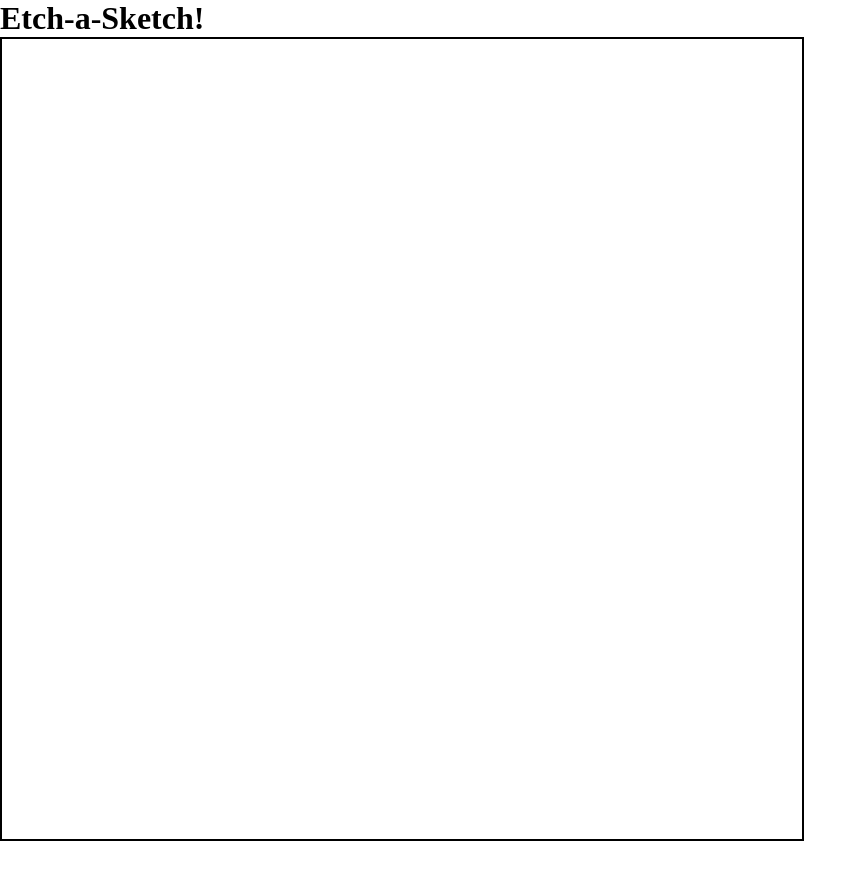
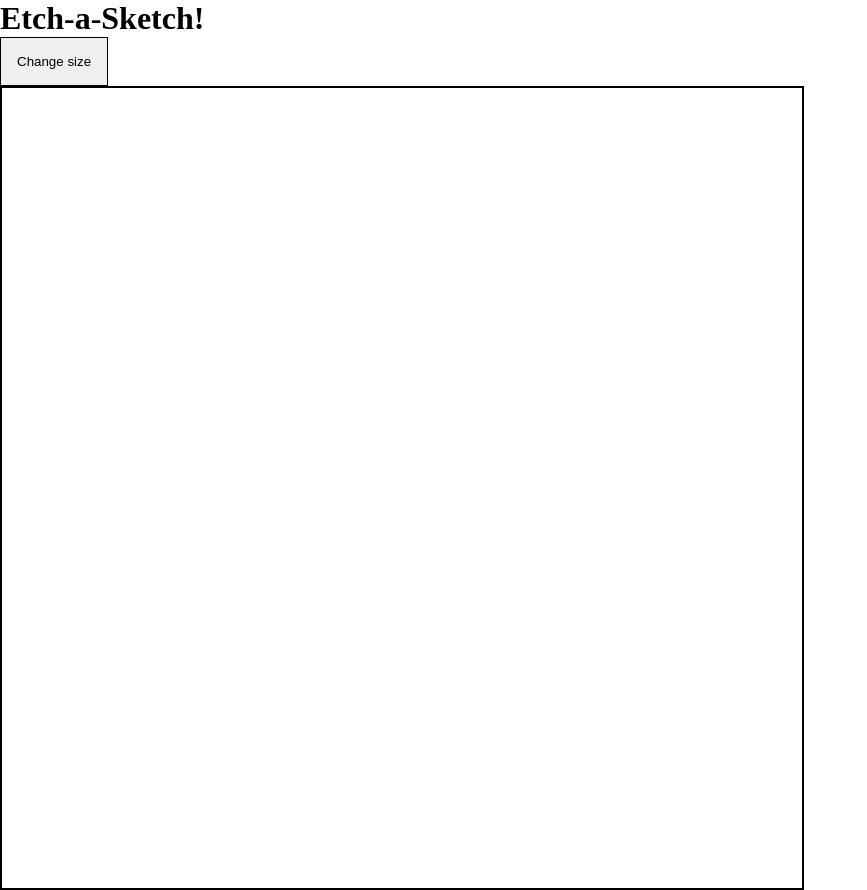
Before and after one commit to JosiasPires/etch-a-sketch, a plain HTML site: page index.html in a window 1280 px wide. Shown: the whole page, without its empty margins (0-867 px from the left). Before the commit the page ends 841 px from the top, so only its background shows below. Drawn offline with Linux system fonts and the light colour scheme.

Commit message:
create a createGrid function

```diff
--- a/app.js
+++ b/app.js
@@ -1,14 +1,29 @@
 const grid = document.querySelector('.grid');
-for (let i = 0; i < 64**2; i++) {
+
+function createGrid(size) {
+    while (grid.firstChild) {
+        grid.firstChild.remove()
+    }
+    for (let i = 0; i < size**2; i++) {
         const createCell = document.createElement('div');
         createCell.setAttribute('class', 'gridCell');
         grid.appendChild(createCell);
     }
-
     const cells = Array.from(document.querySelectorAll('.gridCell'));
-
     cells.forEach(cell => {
         cell.addEventListener('mouseover', () => {
             cell.style.backgroundColor = 'black';
         })
     })
+    grid.style.gridTemplateColumns = `repeat(${size}, 1fr)`
+    grid.style.gridTemplateRows = `repeat(${size}, 1fr)`
+}
+
+createGrid(16)
+
+const sizeButton = document.querySelector('#sizeButton');
+
+sizeButton.addEventListener('click', () => {
+    let gridSize = prompt('Change grid size');
+    createGrid(gridSize);
+})
--- a/index.html
+++ b/index.html
@@ -10,6 +10,7 @@
 </head>
 <body>
     <h1>Etch-a-Sketch!</h1>
+    <button id="sizeButton">Change size</button>
     <div class="grid"></div>
 </body>
 </html>
--- a/style.css
+++ b/style.css
@@ -2,6 +2,13 @@
     box-sizing: border-box;
     padding: 0;
     margin: 0;
+}
+
+#sizeButton {
+    outline: none;
+    border: 1px solid black;
+    padding: 1rem;
+    cursor: pointer;
 }
 
 .grid {
@@ -10,6 +17,4 @@
     box-sizing: content-box;
     border: 2px solid black;
     display: grid;
-    grid-template-columns: repeat(64, 1fr);
-    grid-template-rows: repeat(64, 1fr);
 }
```
Lines whose indentation alone changed are shown as unchanged.
